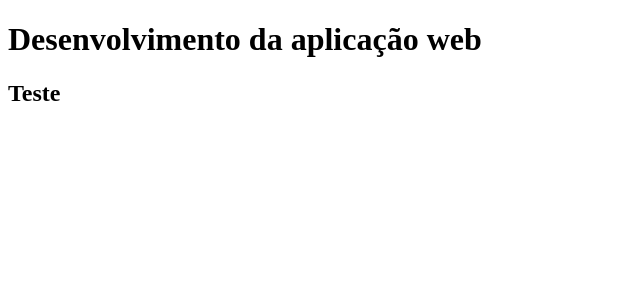
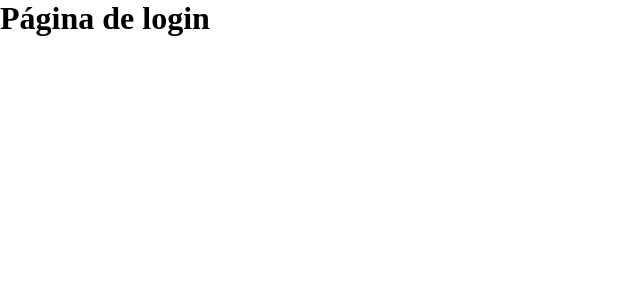
Before and after one commit to Luke0195/SchoolWeb, a React (Create React App) app: page / in a window 1280 px wide. Shown: the top 300 px of the page, without its empty margins (0-640 px from the left). Built offline with nearby package versions, Linux system fonts and the light colour scheme.

Commit message:
chore: add styled-components

```diff
--- a/package.json
+++ b/package.json
@@ -8,7 +8,8 @@
     "@testing-library/user-event": "^7.1.2",
     "react": "^16.13.1",
     "react-dom": "^16.13.1",
-    "react-scripts": "3.4.3"
+    "react-scripts": "3.4.3",
+    "styled-components": "^5.2.0"
   },
   "scripts": {
     "start": "react-scripts start",
--- a/src/App.js
+++ b/src/App.js
@@ -1,10 +1,8 @@
 import React from 'react';
 
+import LoginPage from './pages/Login';
+import './App.css';
+
 export default function App() {
-  return (
-    <>
-      <h1> Desenvolvimento da aplicação web </h1>
-      <h2> Teste </h2>
-    </>
-  );
+  return <LoginPage />;
 }
--- /dev/null
+++ b/src/pages/Login/index.js
@@ -0,0 +1,5 @@
+import React from 'react';
+
+export default function Login() {
+  return <h1> Página de login</h1>;
+}
```
Also changed, not shown: src/pages/Login/styled.js (added), 1 other file (tests, documents, lock files or other folders).
